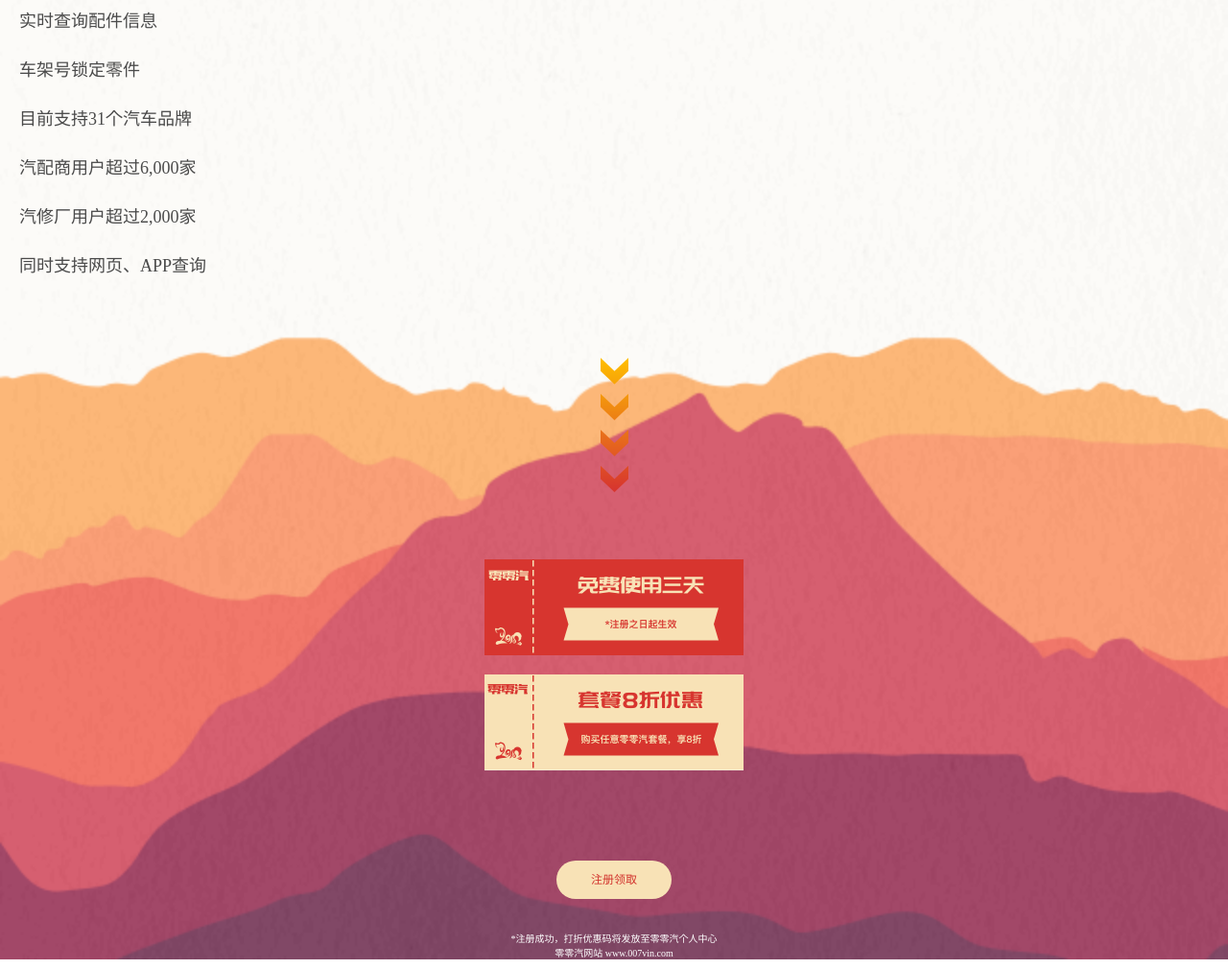
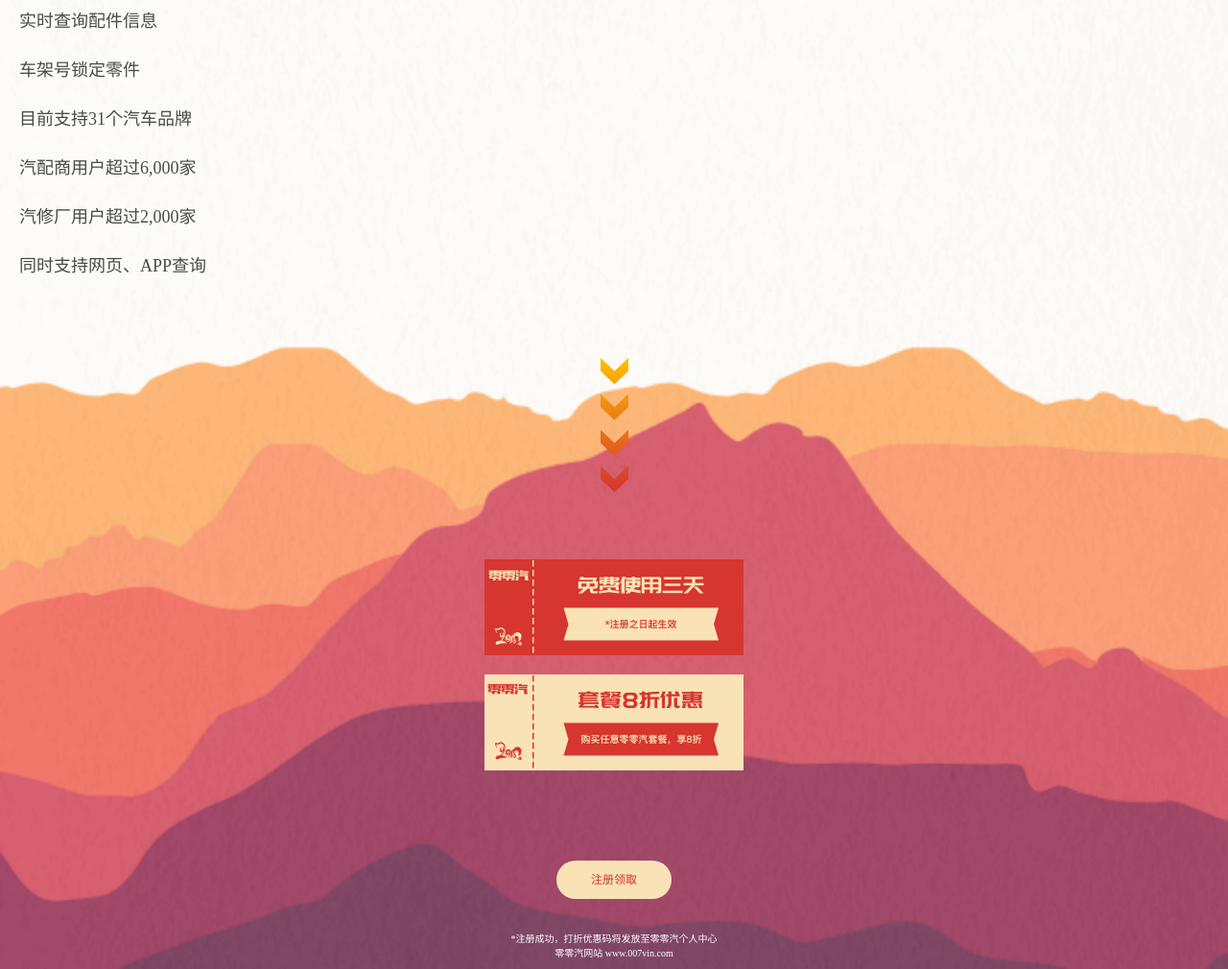
Before and after one commit to Stevendwy/GreetingCard, a plain HTML site: page description.html in a window 1280 px wide. Shown: the part 88-1098 px from the top of the page at 96% size. Drawn offline with Linux system fonts and the light colour scheme.

Commit message:
样式优化

```diff
--- a/description.html
+++ b/description.html
@@ -6,6 +6,7 @@
   <meta name="viewport" content="width=device-width, initial-scale=1.0">
   <meta http-equiv="X-UA-Compatible" content="ie=edge">
   <title>零零汽-汽配查询云服务</title>
+  <link rel="preload" href="img/icon_music1.png" as="image">
   <style>
     body {
       margin: 0;
@@ -98,7 +99,7 @@
 
     .cards img {
       width: 270px;
-      vertical-align: middle;
+      vertical-align: top;
       margin-bottom: 20px;
     }
 
@@ -121,6 +122,7 @@
       color: #FFFFFF;
       margin-top: 33px;
       text-align: center;
+      padding-bottom: 10px;
     }
 
     .mountain {
```
